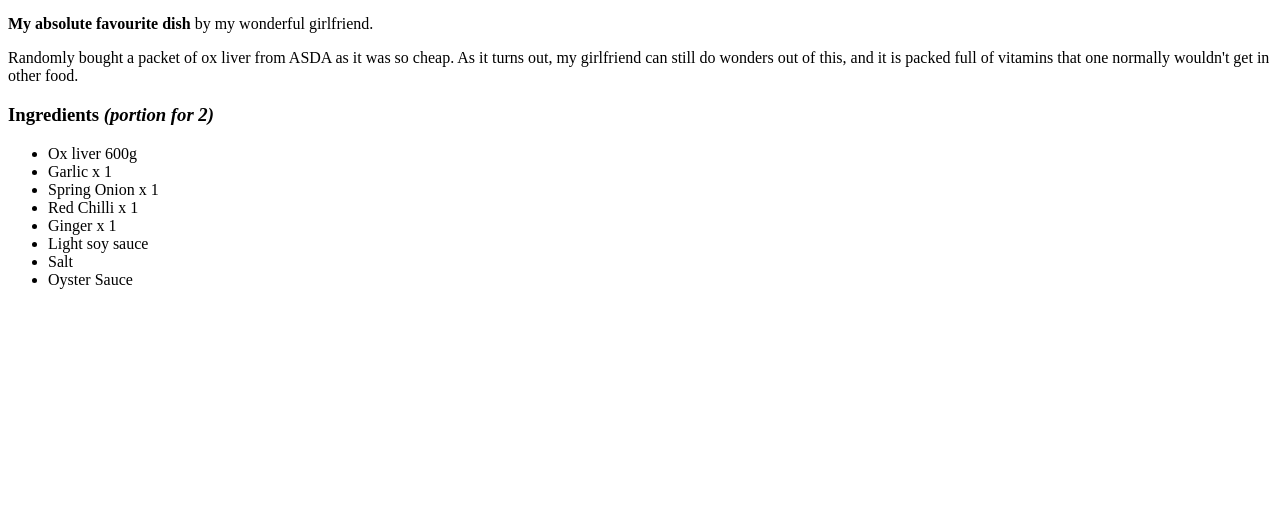
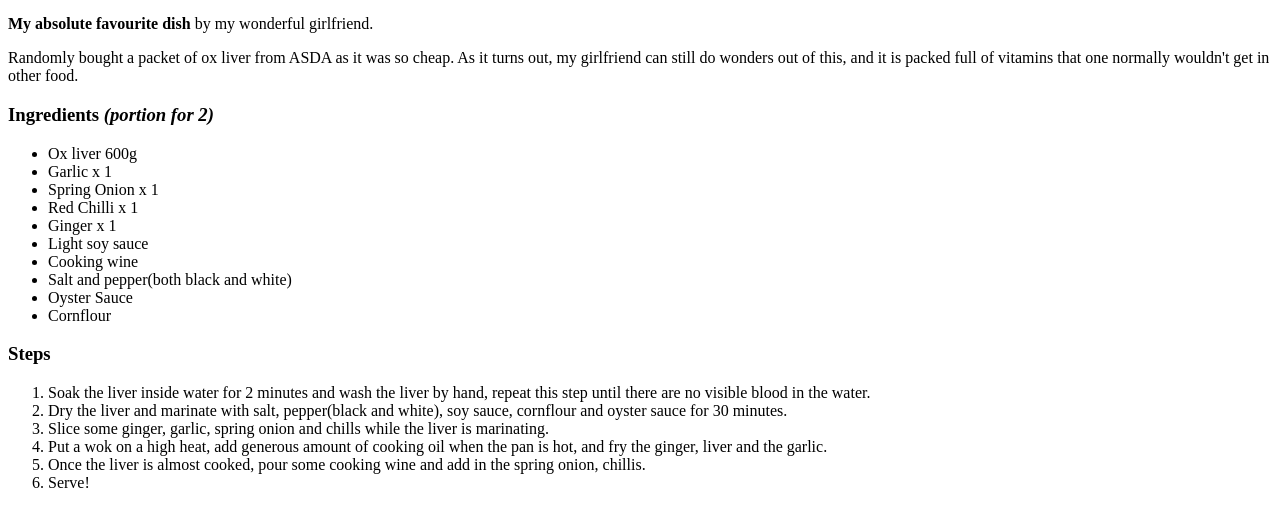
Before and after one commit to manchunyu/odin-recipes, a plain HTML site: page recipes/ox-liver.html in a window 1280 px wide. Shown: the part 438-946 px from the top of the page. Before the commit the page ends 800 px from the top, so only its background shows below. Drawn offline with Linux system fonts and the light colour scheme.

Commit message:
Add steps into the recipe

```diff
--- a/recipes/ox-liver.html
+++ b/recipes/ox-liver.html
@@ -22,8 +22,20 @@
             <li>Red Chilli x 1</li>
             <li>Ginger x 1</li>
             <li>Light soy sauce</li>
-            <li>Salt</li>
+            <li>Cooking wine</li>
+            <li>Salt and pepper(both black and white)</li>
             <li>Oyster Sauce</li>
+            <li>Cornflour</li>
         </ul>
+
+        <h3>Steps</h3>
+        <ol>
+            <li>Soak the liver inside water for 2 minutes and wash the liver by hand, repeat this step until there are no visible blood in the water. </li>
+            <li>Dry the liver and marinate with salt, pepper(black and white), soy sauce, cornflour and oyster sauce for 30 minutes. </li>
+            <li>Slice some ginger, garlic, spring onion and chills while the liver is marinating.</li>
+            <li>Put a wok on a high heat, add generous amount of cooking oil when the pan is hot, and fry the ginger, liver and the garlic.</li>
+            <li>Once the liver is almost cooked, pour some cooking wine and add in the spring onion, chillis.</li>
+            <li>Serve!</li>
+        </ol>
     </body>
 </html>
```
